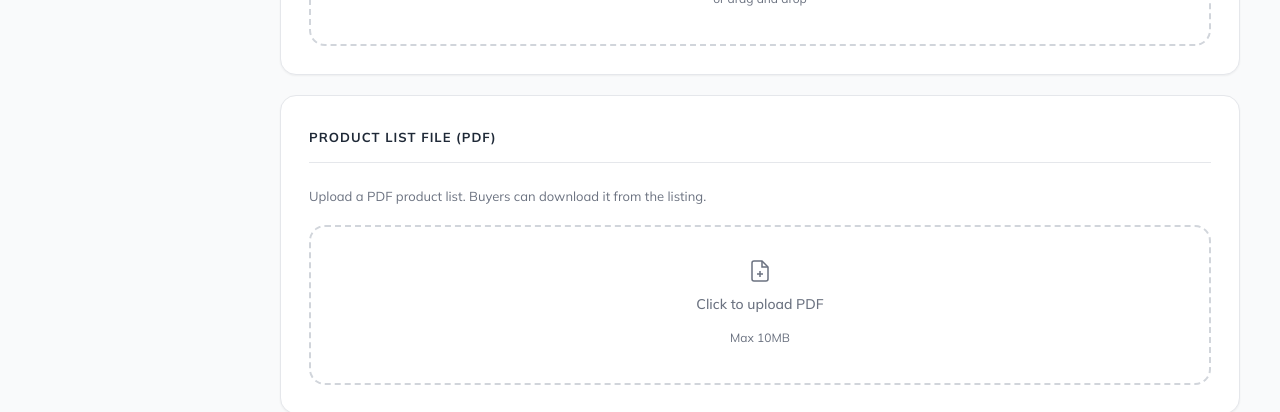
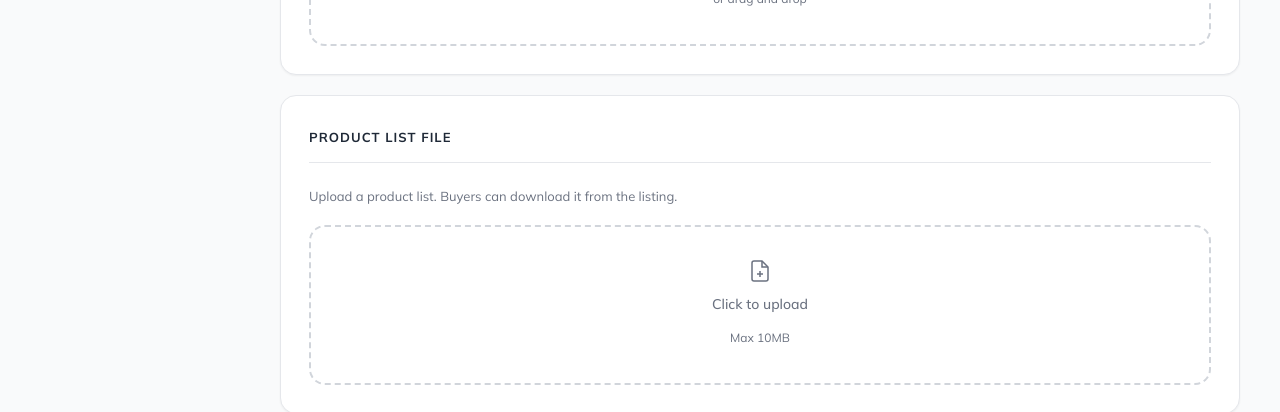
Before and after one commit to newbornspec/Als-Trade-wholesale, a React (Vite) app in the folder client/: page /admin/add-batch in a window 1280 px wide. Shown: the part 1720-2132 px from the top of the page. Built offline with nearby package versions, Linux system fonts and the light colour scheme; sample sign-in values are in the browser's storage.

Commit message:
remove PDF wording from product list

```diff
--- a/client/src/admin/AddBatchPage.jsx
+++ b/client/src/admin/AddBatchPage.jsx
@@ -279,8 +279,8 @@ export default function AddBatchPage() {
 
           {/* ── Section 5: Product List PDF ─────────────────── */}
           <div className="form-section">
-            <h3 className="form-section-title">Product list file (PDF)</h3>
-            <p className="form-section-sub">Upload a PDF product list. Buyers can download it from the listing.</p>
+            <h3 className="form-section-title">Product list file </h3>
+            <p className="form-section-sub">Upload a product list. Buyers can download it from the listing.</p>
             {pdfName ? (
               <div className="pdf-preview">
                 <svg width="16" height="16" viewBox="0 0 24 24" fill="none" stroke="currentColor" strokeWidth="2">
@@ -299,7 +299,7 @@ export default function AddBatchPage() {
                   <line x1="12" y1="18" x2="12" y2="12"/>
                   <line x1="9" y1="15" x2="15" y2="15"/>
                 </svg>
-                <p>Click to upload PDF</p>
+                <p>Click to upload </p>
                 <span>Max 10MB</span>
               </label>
             )}
```
